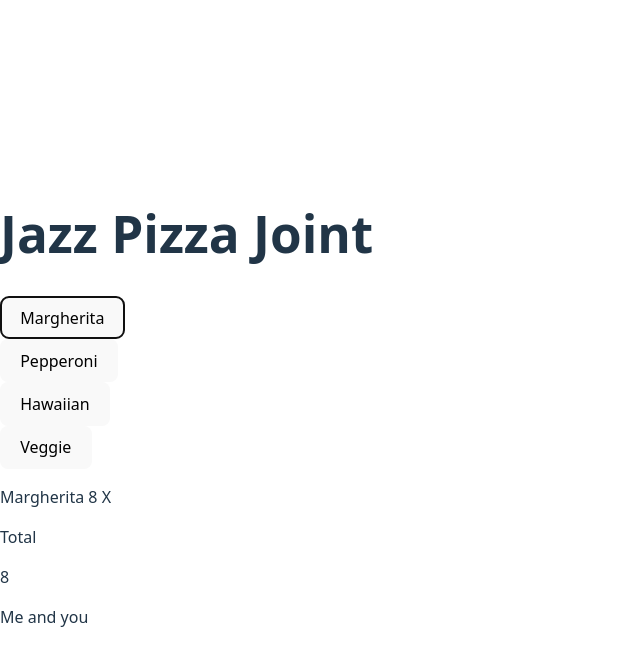
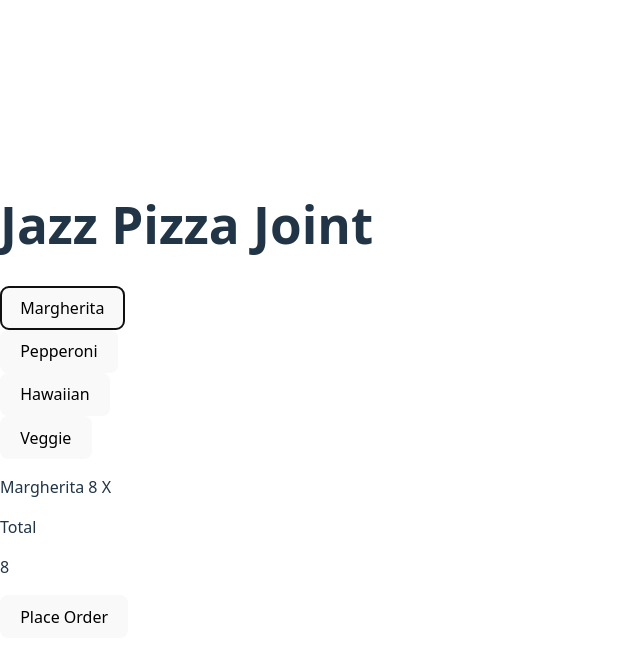
Before and after one commit to belunatic/PizzaApp, a React (Vite) app in the folder App/: page / in a window 1280 px wide. Both pictures are taken after a click on the button "Margherita". Shown: the top 666 px of the page, without its empty margins (0-640 px from the left). Built offline with nearby package versions, Linux system fonts and the light colour scheme.

Commit message:
in my attempt to add order queue component to work

```diff
--- a/App/src/App.types.ts
+++ b/App/src/App.types.ts
@@ -4,11 +4,12 @@ import React from "react";
 export interface AppContextType {
 	menu: MenuItem[];
 	nextPizzaId: number;
+	orderQueue: Order[];
+	setOrderQueue: React.Dispatch<React.SetStateAction<Order[]>>;
 	currentOrder: MenuItem[];
-	OrderQueue: Order[];
 	setCurrentOrder: React.Dispatch<React.SetStateAction<MenuItem[]>>;
 	nextOrderId: number;
-	setOrderQueue: React.Dispatch<React.SetStateAction<Order[]>>;
+	setNextOderId: React.Dispatch<React.SetStateAction<number>>;
 }
 export interface MenuItem {
 	id: number;
--- a/App/src/components/Menu.tsx
+++ b/App/src/components/Menu.tsx
@@ -6,7 +6,6 @@ const Menu: FC = () => {
 	const { menu, setCurrentOrder } = AppDataContext();
 
 	const placeOrder = (item: MenuItem): void => {
-		console.log("Placing order", item);
 		setCurrentOrder((prev) => [item, ...prev]);
 	};
 
--- a/App/src/components/OrderQueue.tsx
+++ b/App/src/components/OrderQueue.tsx
@@ -1,7 +1,42 @@
 import { FC } from "react";
+import { AppDataContext } from "../context/AppContext";
+import { MenuItem } from "../App.types";
 
 const OrderQueue: FC = () => {
-	return <div>Me and you</div>;
+	const { orderQueue } = AppDataContext();
+
+	const displayOrderQueue = orderQueue.map((order) => {
+		return (
+			<table>
+				<thead>
+					<tr>
+						<th>Order ID</th>
+						<th>Pizzas</th>
+						<th>Total</th>
+						<th>Status</th>
+					</tr>
+				</thead>
+				<tbody>
+					{orderQueue.map((order) => (
+						<tr key={order.id}>
+							<td>{order.id}</td>
+							<td>
+								{order.pizzas.map((pizza: MenuItem, index: number) => {
+									return order.pizzas.length === 1 ||
+										order.pizzas.length - 1 === index
+										? `${pizza.name} `
+										: `${pizza.name}, `;
+								})}
+							</td>
+							<td>{order.total}</td>
+							<td>{order.status}</td>
+						</tr>
+					))}
+				</tbody>
+			</table>
+		);
+	});
+	return <div>{displayOrderQueue ? displayOrderQueue : "No Order Places"}</div>;
 };
 
 export default OrderQueue;
--- a/App/src/components/PlaceOrder.tsx
+++ b/App/src/components/PlaceOrder.tsx
@@ -1,9 +1,17 @@
 import { FC, useEffect, useState } from "react";
 import { MenuItem } from "../App.types";
 import { AppDataContext } from "../context/AppContext";
+import OrderQueue from "./OrderQueue";
 
 const PlaceOrder: FC = () => {
-	const { currentOrder, setCurrentOrder } = AppDataContext();
+	const {
+		currentOrder,
+		setCurrentOrder,
+		nextOrderId,
+		setNextOderId,
+		setOrderQueue,
+		orderQueue,
+	} = AppDataContext();
 	//keep track of the total price of the order
 	const [total, setTotal] = useState<number>(0);
 	//display the order
@@ -23,6 +31,29 @@ const PlaceOrder: FC = () => {
 		setCurrentOrder(currentOrder.filter((item) => item.id !== id));
 	};
 
+	const submitOrder = () => {
+		// Ensure there are items to submit
+		if (currentOrder.length === 0) {
+			console.error("Cannot submit an empty order.");
+			return;
+		}
+
+		setOrderQueue((prev) => [
+			...prev,
+			{
+				id: nextOrderId, // Assign unique order ID
+				pizzas: [...currentOrder], // Add the pizzas from the current ord
+				status: "ordered", // Set initial status
+				total: total,
+			},
+		]);
+
+		//adjust the order Id
+		setNextOderId((prev) => prev + 1);
+		//clear the order
+		setCurrentOrder([]);
+	};
+
 	useEffect(() => {
 		setTotal(currentOrder.reduce((acc, item) => acc + item.price, 0));
 	}, [currentOrder]);
@@ -32,8 +63,13 @@ const PlaceOrder: FC = () => {
 			<div>{order}</div>
 			{total > 0 && (
 				<div>
-					<p>Total</p>
-					<p>{total}</p>
+					<div>
+						<p>Total</p>
+						<p>{total}</p>
+					</div>
+					<div>
+						<button onClick={submitOrder}> Place Order</button>
+					</div>
 				</div>
 			)}
 		</div>
--- a/App/src/context/AppContext.tsx
+++ b/App/src/context/AppContext.tsx
@@ -13,7 +13,6 @@ export const AppDataContext = () => {
 };
 
 let initialId = 1;
-let orderInitialId = 1;
 
 const initialMenu = [
 	{ id: initialId++, name: "Margherita", price: 8 },
@@ -22,7 +21,7 @@ const initialMenu = [
 	{ id: initialId++, name: "Veggie", price: 9 },
 ];
 
-const initialOrder: Order[] = [];
+const initialOrderQueue: Order[] = [];
 
 //define type for AppProviderProps
 interface AppProviderProps {
@@ -33,12 +32,21 @@ export const AppProvider: FC<AppProviderProps> = ({ children }) => {
 	const [menu, setMenu] = useState(initialMenu);
 	const [nextPizzaId, setNextpizzaId] = useState(initialId);
 	const [currentOrder, setCurrentOrder] = useState<MenuItem[]>([]);
-	const [orderQueue, setOrderQueue] = useState(initialOrder);
-	const [nextOrderId, setNextOderId] = useState(orderInitialId);
+	const [orderQueue, setOrderQueue] = useState<Order[]>(initialOrderQueue);
+	const [nextOrderId, setNextOderId] = useState(1);
 
 	return (
 		<AppContext.Provider
-			value={{ menu, nextPizzaId, currentOrder, setCurrentOrder }}>
+			value={{
+				menu,
+				nextPizzaId,
+				currentOrder,
+				setCurrentOrder,
+				orderQueue,
+				setOrderQueue,
+				nextOrderId,
+				setNextOderId,
+			}}>
 			{children}
 		</AppContext.Provider>
 	);
```
